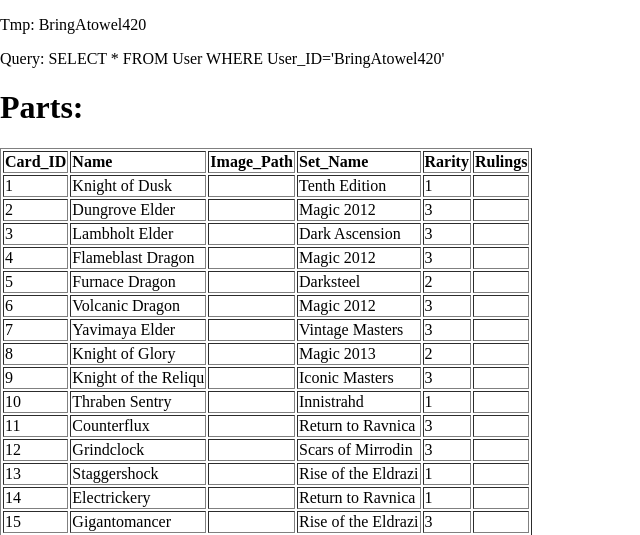
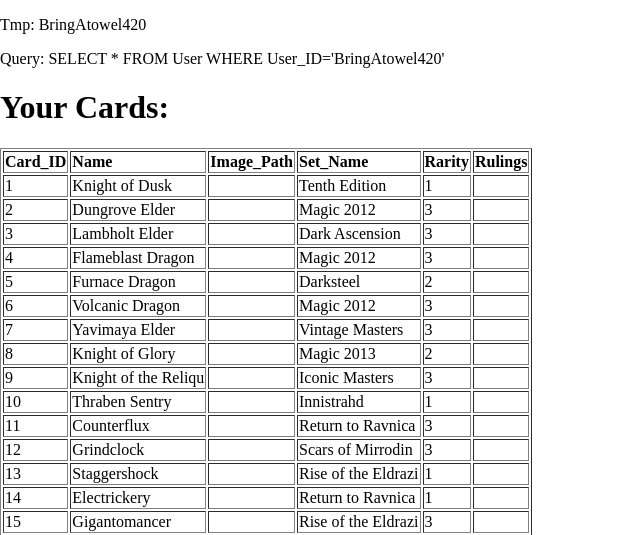
Before and after one commit to stribyw/CS340_GROUPproj_MTG, a PHP site: page /view_cards.php in a window 1280 px wide. Shown: the part 120-655 px from the top of the page, without its empty margins (0-640 px from the left). Run offline with PHP 8.4, Linux system fonts and the light colour scheme; a user stored in the database is signed in; data comes from the database, SQL or seed files in the repository; data that the repository does not hold is empty; some libraries are stand-ins or nearby versions.

Commit message:
Changed View Cards to remove content from an old assignment.

```diff
--- a/CS340/MTG_site/view_cards.php
+++ b/CS340/MTG_site/view_cards.php
@@ -35,7 +35,7 @@
 	}
 	// get number of columns in table
 	$fields_num = mysqli_num_fields($result);
-	echo "<h1>Parts:</h1>";
+	echo "<h1>Your Cards:</h1>";
 	echo "<table id='t01' border='1'><tr>";
 
 	// printing table headers
```
